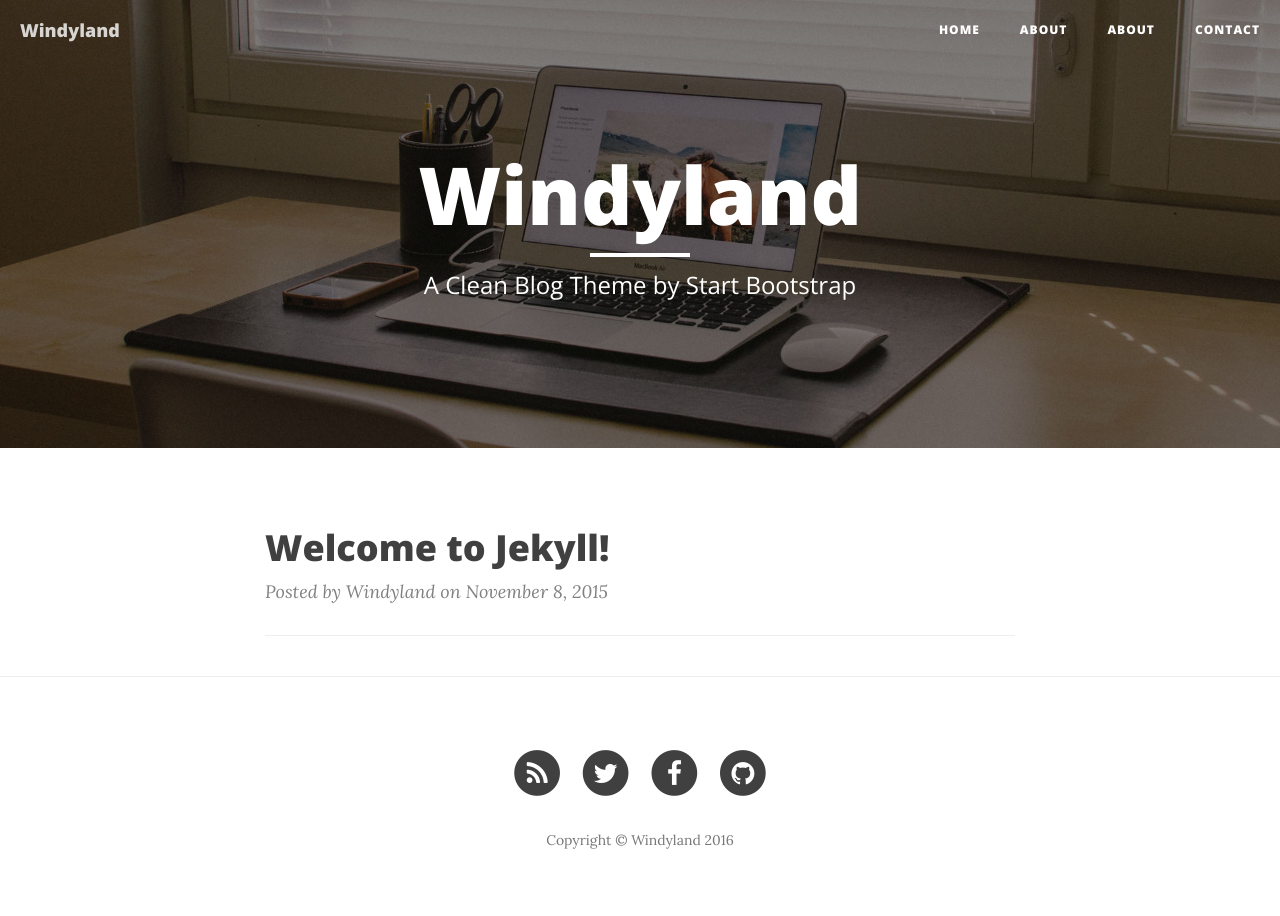
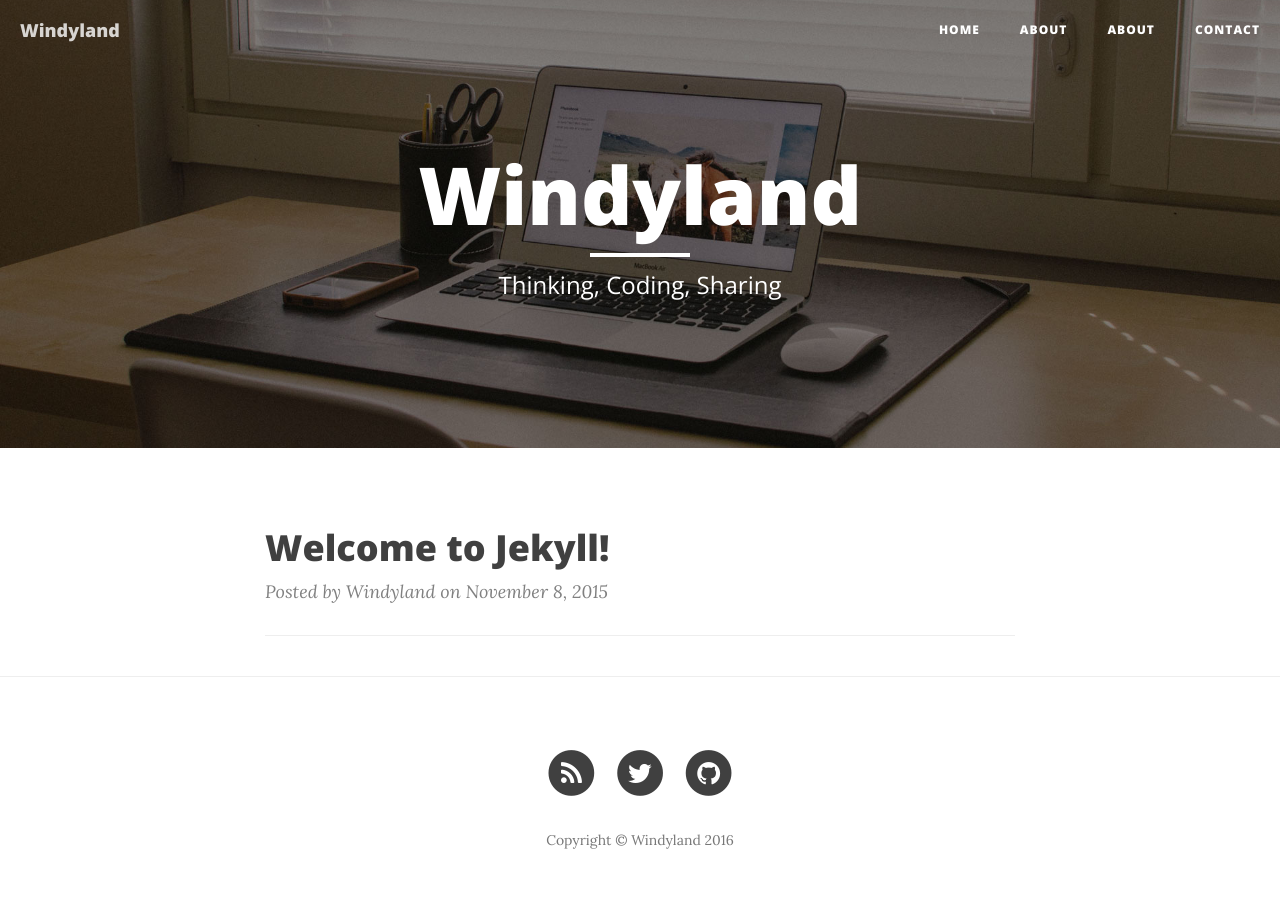
Before and after one commit to DavidHu0921/davidhu0921.github.io, a Jekyll site: the page built from index.html, in a window 1280 px wide. Built offline with Jekyll 4.4.1, drawn with Linux system fonts in a browser that asks for light colours; nearby versions of some CDN libraries; the list of posts is cut into pages by our own code.

Commit message:
change home subtitle

```diff
--- a/_config.yml
+++ b/_config.yml
@@ -2,12 +2,12 @@
 title: Windyland
 header-img: img/home-bg.jpg
 email: david@davidwho.me
-description: "Let's happy coding!"
+description: "Thinking, Coding, Sharing"
 baseurl: ""
 url: "http:/davidwho.me"
-twitter_username: davdhu92
-github_username:  davdhu92
-facebook_username:  davdhu92
+twitter_username: DavidHu_iOS
+github_username:  DavidHu0921
+
 
 # Build settings
 markdown: kramdown
--- a/index.html
+++ b/index.html
@@ -1,6 +1,6 @@
 ---
 layout: page
-description: "A Clean Blog Theme by Start Bootstrap"
+description: "Thinking, Coding, Sharing"
 ---
 
 {% for post in paginator.posts %}
```
